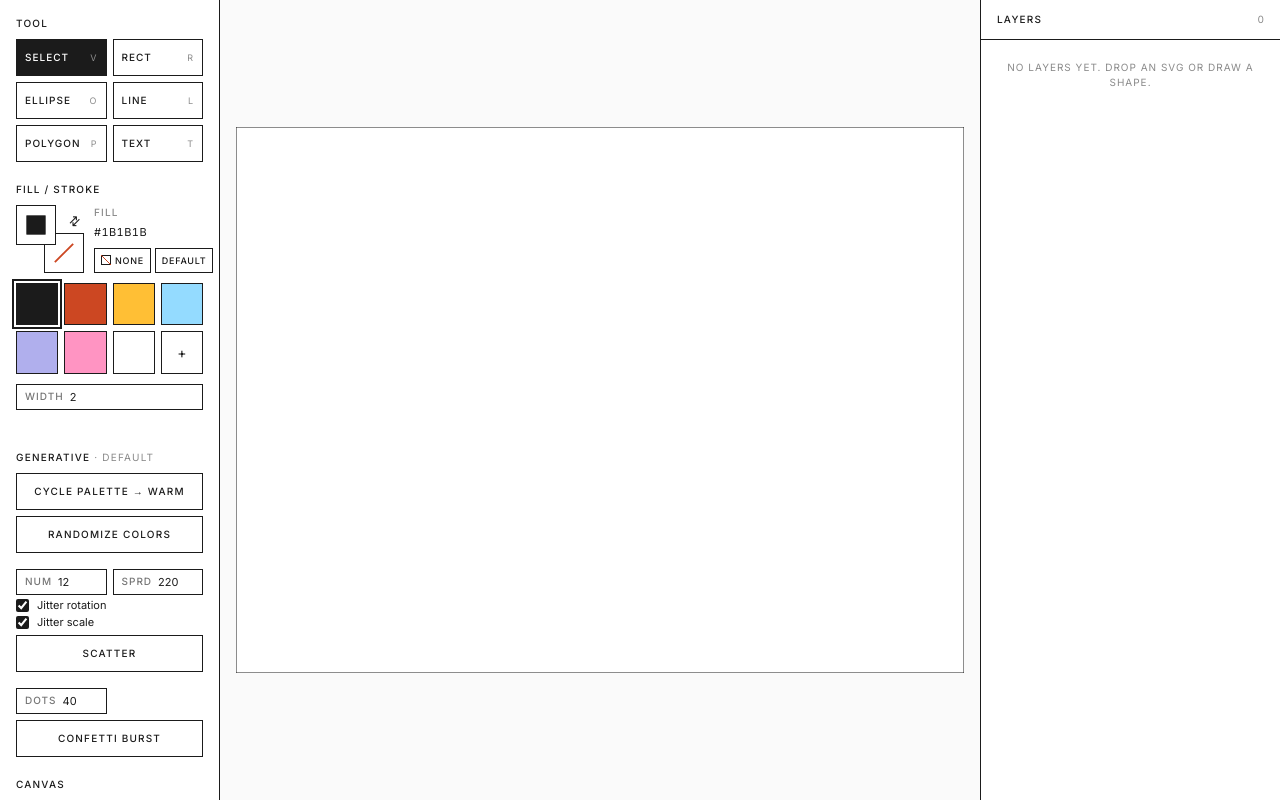
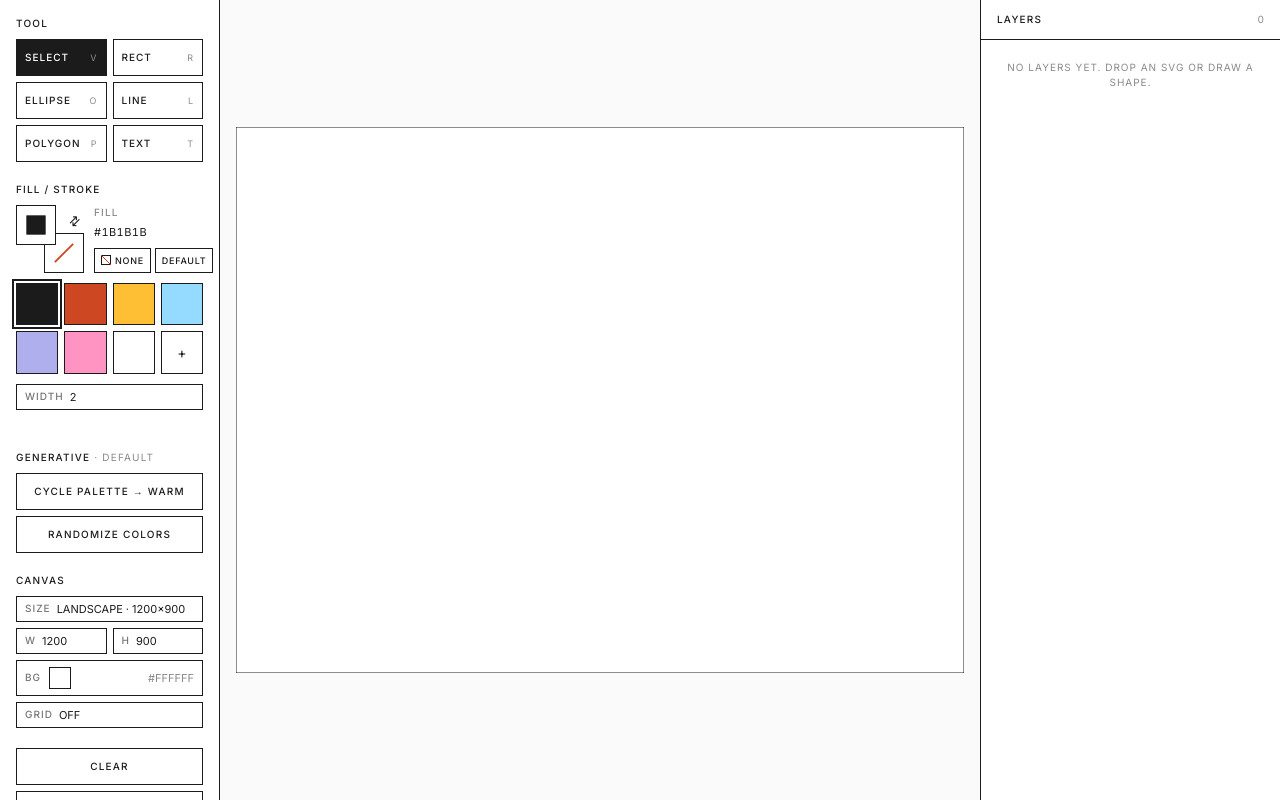
Before and after one commit to romellogoodman/postervg, a React (Vite) app: page / in a window 1280 px wide. Built offline with nearby package versions, Linux system fonts and the light colour scheme.

Commit message:
Remove scatter and confetti generative controls

```diff
--- a/src/App.jsx
+++ b/src/App.jsx
@@ -983,93 +983,6 @@
         return { ...l, fill: pickDifferent(l.fill) };
       }),
     );
-  };
-
-  // Generative: scatter `count` jittered clones of the primary selection
-  // within a `spread` radius, with optional random rotation and scale. A
-  // single commit so the whole burst undoes as one action.
-  const scatterClones = (count, spread, jitterRotate, jitterScale) => {
-    if (!selected || selectedLayers.length !== 1) return;
-    const base = selected;
-    const palette = PALETTES[paletteIndex].colors;
-    const news = [];
-    for (let i = 0; i < count; i++) {
-      const angle = Math.random() * Math.PI * 2;
-      const dist = Math.random() * spread;
-      const ox = Math.cos(angle) * dist;
-      const oy = Math.sin(angle) * dist;
-      const scale = jitterScale
-        ? 0.5 + Math.random() * 1.0 // 0.5× – 1.5×
-        : 1;
-      const rotation = jitterRotate
-        ? (base.rotation ?? 0) + Math.random() * 360
-        : base.rotation ?? 0;
-      news.push({
-        ...base,
-        id: nextId(),
-        x: base.x + ox,
-        y: base.y + oy,
-        width: Math.max(2, base.width * scale),
-        height: Math.max(2, base.height * scale),
-        rotation,
-        fill: palette[Math.floor(Math.random() * palette.length)],
-        name: `${base.name} s${i + 1}`,
-      });
-    }
-    if (news.length) {
-      commit((prev) => [...prev, ...news]);
-      selectMany([base.id, ...news.map((n) => n.id)]);
-    }
-  };
-
-  // Generative: spawn `count` random tiny shapes (circles / triangles /
-  // squares) across the canvas with random palette fills. Spray-and-pray
-  // composition seed.
-  const confettiBurst = (count) => {
-    const palette = PALETTES[paletteIndex].colors;
-    const news = [];
-    for (let i = 0; i < count; i++) {
-      const size = 20 + Math.random() * 80;
-      const x = Math.random() * (canvasW - size);
-      const y = Math.random() * (canvasH - size);
-      const color = palette[Math.floor(Math.random() * palette.length)];
-      const pick = Math.random();
-      const common = {
-        id: nextId(),
-        visible: true,
-        locked: false,
-        x,
-        y,
-        width: size,
-        height: size,
-        rotation: Math.random() * 360,
-        fill: color,
-        stroke: "none",
-        strokeWidth: 0,
-        opacity: 0.85,
-        blendMode: "normal",
-        strokeDash: "solid",
-        strokeCap: "butt",
-        strokeJoin: "miter",
-      };
-      if (pick < 0.4) {
-        news.push({ ...common, type: "ellipse", name: "Confetti dot" });
-      } else if (pick < 0.75) {
-        news.push({ ...common, type: "rect", name: "Confetti square" });
-      } else {
-        news.push({
-          ...common,
-          type: "polygon",
-          sides: 3,
-          starRatio: 1,
-          name: "Confetti tri",
-        });
-      }
-    }
-    if (news.length) {
-      commit((prev) => [...prev, ...news]);
-      selectMany(news.map((n) => n.id));
-    }
   };
 
   // Build the final exported SVG document as a string. Shared by the .svg
@@ -1885,8 +1798,6 @@
           selectedCount={selectedLayers.length}
           onCyclePalette={cyclePalette}
           onRandomizeColors={randomizeColors}
-          onScatter={scatterClones}
-          onConfettiBurst={confettiBurst}
         />
 
         <div className="sidebar__section">
--- a/src/components/GenerativeSection.jsx
+++ b/src/components/GenerativeSection.jsx
@@ -1,24 +1,12 @@
-import { useState } from "react";
 import { PALETTES } from "../constants.js";
-import { NumField } from "./NumField.jsx";
 
-// Generative / playful controls: cycle palettes, randomise colors, scatter
-// clones around the primary selection, and spray a confetti burst across
-// the canvas. Holds its own input state so numeric tweaks don't bloat App.
+// Generative / playful controls: cycle palettes and randomise colors.
 export function GenerativeSection({
   paletteIndex,
   selectedCount,
   onCyclePalette,
   onRandomizeColors,
-  onScatter,
-  onConfettiBurst,
 }) {
-  const [scatterCount, setScatterCount] = useState(12);
-  const [scatterSpread, setScatterSpread] = useState(220);
-  const [jitterRotate, setJitterRotate] = useState(true);
-  const [jitterScale, setJitterScale] = useState(true);
-  const [confettiCount, setConfettiCount] = useState(40);
-
   const palette = PALETTES[paletteIndex];
   const nextPalette = PALETTES[(paletteIndex + 1) % PALETTES.length];
 
@@ -46,66 +34,6 @@
       >
         RANDOMIZE COLORS
       </button>
-
-      <div className="sidebar__fields" style={{ marginTop: 10 }}>
-        <NumField
-          label="Num"
-          value={scatterCount}
-          onChange={(v) => setScatterCount(Math.max(1, Math.round(v)))}
-        />
-        <NumField
-          label="Sprd"
-          value={scatterSpread}
-          onChange={(v) => setScatterSpread(Math.max(0, Math.round(v)))}
-        />
-      </div>
-      <label className="sidebar__toggle" style={{ marginTop: 4 }}>
-        <input
-          type="checkbox"
-          checked={jitterRotate}
-          onChange={(e) => setJitterRotate(e.target.checked)}
-        />
-        <span>Jitter rotation</span>
-      </label>
-      <label className="sidebar__toggle" style={{ marginTop: 4 }}>
-        <input
-          type="checkbox"
-          checked={jitterScale}
-          onChange={(e) => setJitterScale(e.target.checked)}
-        />
-        <span>Jitter scale</span>
-      </label>
-      <button
-        className="sidebar__button"
-        style={{ marginTop: 6 }}
-        onClick={() =>
-          onScatter(scatterCount, scatterSpread, jitterRotate, jitterScale)
-        }
-        disabled={selectedCount !== 1}
-        title={
-          selectedCount === 1
-            ? "Scatter copies of the selected layer"
-            : "Select a single layer to scatter"
-        }
-      >
-        SCATTER
-      </button>
-
-      <div className="sidebar__fields" style={{ marginTop: 10 }}>
-        <NumField
-          label="Dots"
-          value={confettiCount}
-          onChange={(v) => setConfettiCount(Math.max(1, Math.round(v)))}
-        />
-      </div>
-      <button
-        className="sidebar__button"
-        style={{ marginTop: 6 }}
-        onClick={() => onConfettiBurst(confettiCount)}
-        title="Spray random shapes across the canvas"
-      >
-        CONFETTI BURST
-      </button>
     </div>
   );
 }
```
